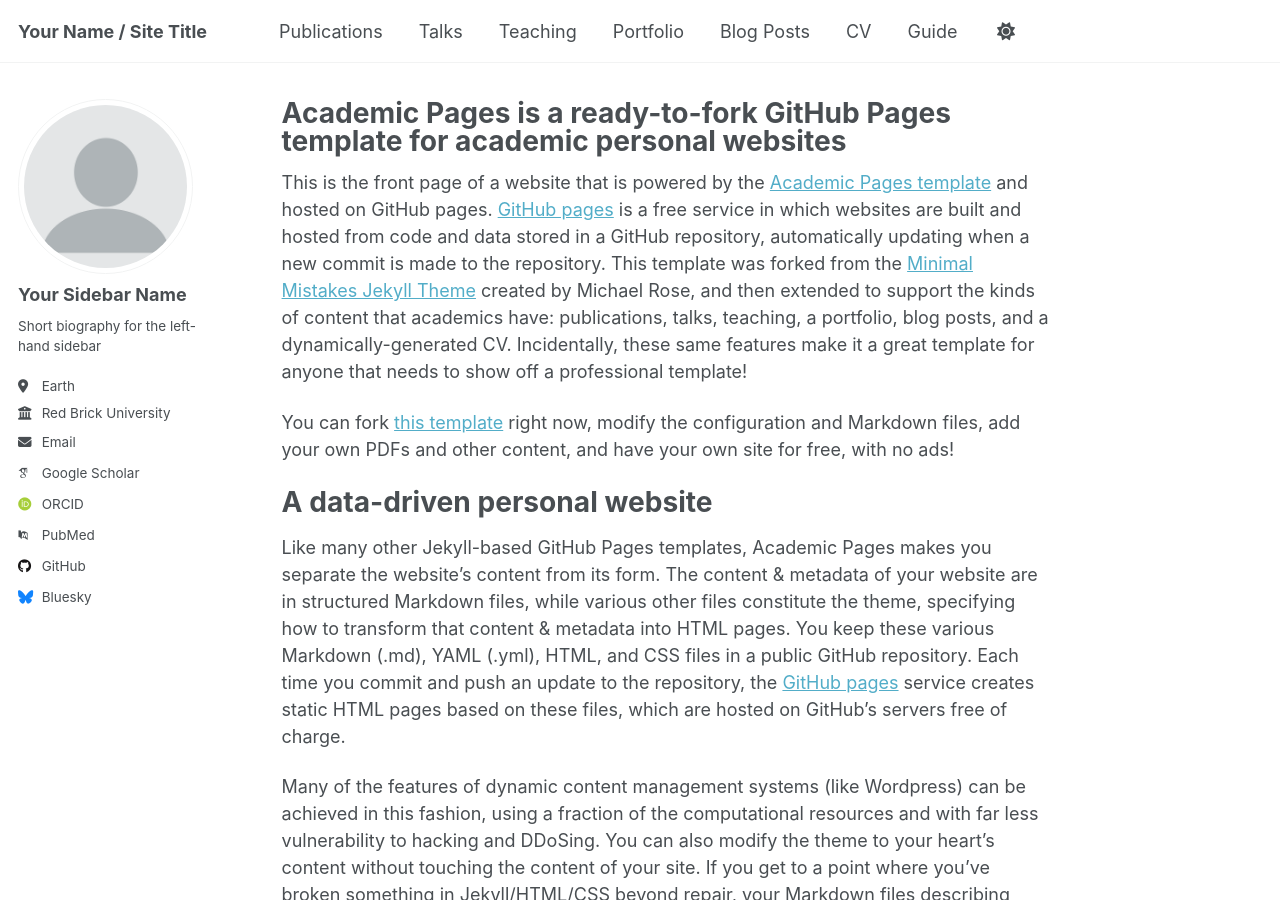
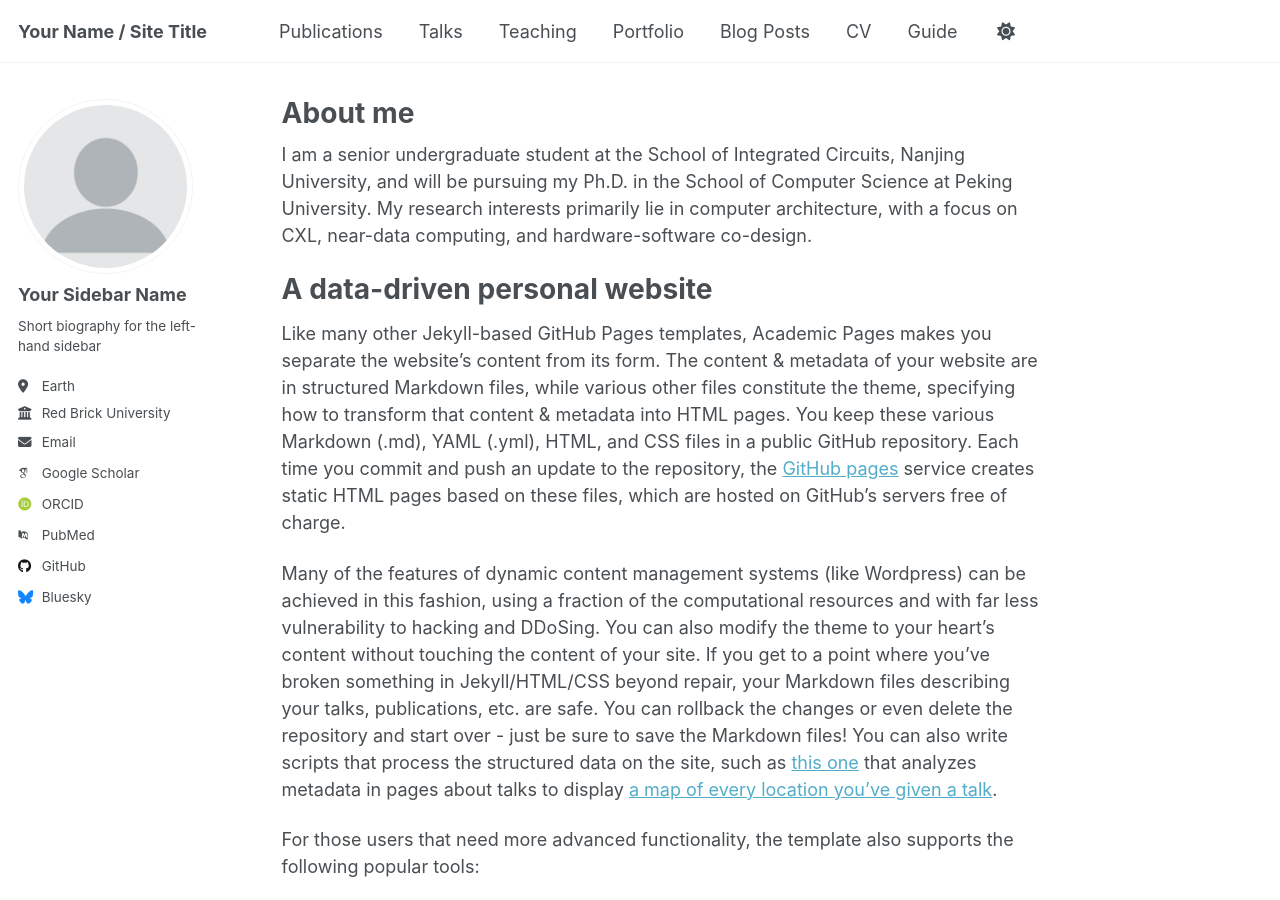
Before and after one commit to Junrong-Zhu/Junrong-zhu.github.io, a Jekyll site: the page built from _pages/about.md, in a window 1280 px wide and 900 px high. Built offline with Jekyll 4.4.1, drawn with Linux system fonts in a browser that asks for light colours; some web fonts are replaced; a script that is not in the unit is left out.

Commit message:
Update about.md

```diff
--- a/_pages/about.md
+++ b/_pages/about.md
@@ -1,15 +1,13 @@
 ---
 permalink: /
-title: "Academic Pages is a ready-to-fork GitHub Pages template for academic personal websites"
+title: "About me"
 author_profile: true
 redirect_from:
   - /about/
   - /about.html
 ---
 
-This is the front page of a website that is powered by the [Academic Pages template](https://github.com/academicpages/academicpages.github.io) and hosted on GitHub pages. [GitHub pages](https://pages.github.com) is a free service in which websites are built and hosted from code and data stored in a GitHub repository, automatically updating when a new commit is made to the repository. This template was forked from the [Minimal Mistakes Jekyll Theme](https://mmistakes.github.io/minimal-mistakes/) created by Michael Rose, and then extended to support the kinds of content that academics have: publications, talks, teaching, a portfolio, blog posts, and a dynamically-generated CV. Incidentally, these same features make it a great template for anyone that needs to show off a professional template!
-
- You can fork [this template](https://github.com/academicpages/academicpages.github.io) right now, modify the configuration and Markdown files, add your own PDFs and other content, and have your own site for free, with no ads!
+I am a senior undergraduate student at the School of Integrated Circuits, Nanjing University, and will be pursuing my Ph.D. in the School of Computer Science at Peking University. My research interests primarily lie in computer architecture, with a focus on CXL, near-data computing, and hardware-software co-design.
 
 A data-driven personal website
 ======
```
